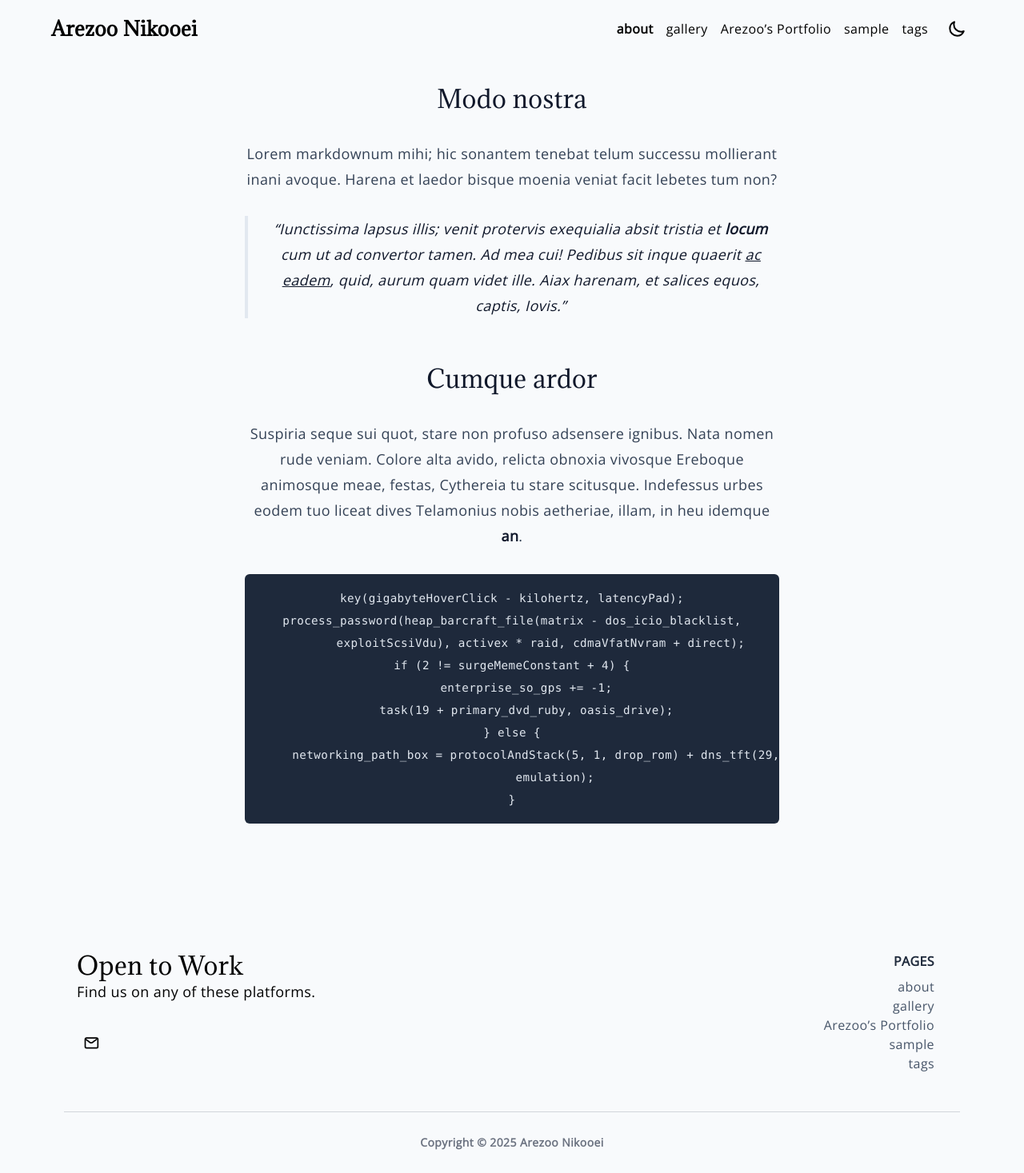
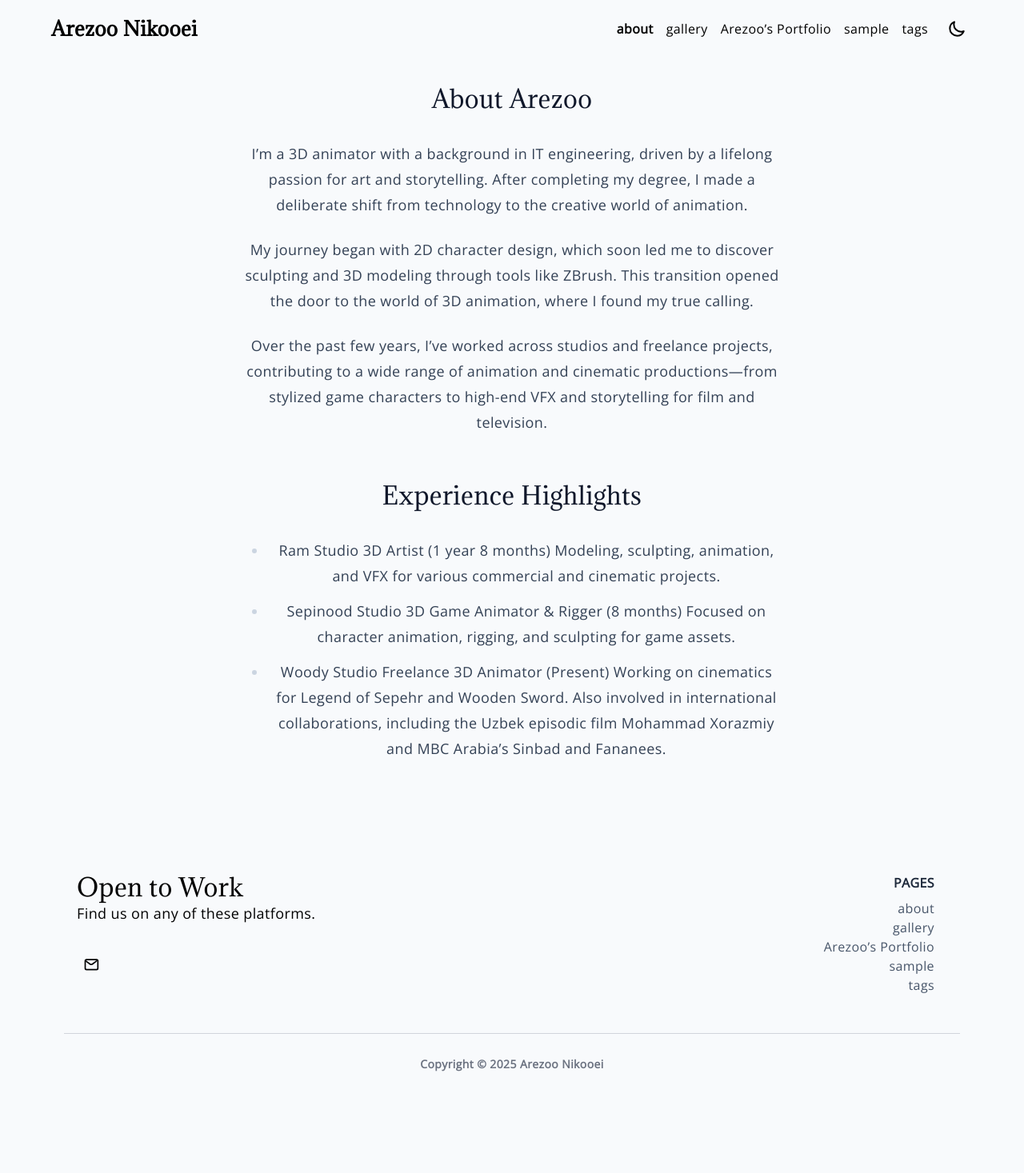
Before and after one commit to darkawaie/darkawaie.github.io, a Jekyll site: the page built from about.md, in a window 1280 px wide. Shown: the whole page at 80% size. Built offline with Jekyll 4.4.1, drawn with Linux system fonts in a browser that asks for light colours; after the commit the page ends 1369 px from its top, so only the background shows below that.

Commit message:
Update about.md
Added a short bio

```diff
--- a/about.md
+++ b/about.md
@@ -2,30 +2,21 @@
 title: about
 layout: page
 ---
-## Modo nostra
+## About Arezoo
+I’m a 3D animator with a background in IT engineering, driven by a lifelong passion for art and storytelling. After completing my degree, I made a deliberate shift from technology to the creative world of animation.
 
-Lorem markdownum mihi; hic sonantem tenebat telum successu mollierant inani
-avoque. Harena et laedor bisque moenia veniat facit lebetes tum non?
+My journey began with 2D character design, which soon led me to discover sculpting and 3D modeling through tools like ZBrush. This transition opened the door to the world of 3D animation, where I found my true calling.
 
-> Iunctissima lapsus illis; venit protervis exequialia absit tristia et
-> **locum** cum ut ad convertor tamen. Ad mea cui! Pedibus sit inque quaerit [ac
-> eadem](http://clamavit.io/), quid, aurum quam videt ille. Aiax harenam, et
-> salices equos, captis, Iovis.
+Over the past few years, I’ve worked across studios and freelance projects, contributing to a wide range of animation and cinematic productions—from stylized game characters to high-end VFX and storytelling for film and television.
 
-## Cumque ardor
+## Experience Highlights
 
-Suspiria seque sui quot, stare non profuso adsensere ignibus. Nata nomen rude
-veniam. Colore alta avido, relicta obnoxia vivosque Ereboque animosque meae,
-festas, Cythereia tu stare scitusque. Indefessus urbes eodem tuo liceat dives
-Telamonius nobis aetheriae, illam, in heu idemque **an**.
-
-    key(gigabyteHoverClick - kilohertz, latencyPad);
-    process_password(heap_barcraft_file(matrix - dos_icio_blacklist,
-            exploitScsiVdu), activex * raid, cdmaVfatNvram + direct);
-    if (2 != surgeMemeConstant + 4) {
-        enterprise_so_gps += -1;
-        task(19 + primary_dvd_ruby, oasis_drive);
-    } else {
-        networking_path_box = protocolAndStack(5, 1, drop_rom) + dns_tft(29, -3,
-                emulation);
-    }
+* Ram Studio
+3D Artist (1 year 8 months)
+Modeling, sculpting, animation, and VFX for various commercial and cinematic projects.
+* Sepinood Studio
+3D Game Animator & Rigger (8 months)
+Focused on character animation, rigging, and sculpting for game assets.
+* Woody Studio
+Freelance 3D Animator (Present)
+Working on cinematics for Legend of Sepehr and Wooden Sword. Also involved in international collaborations, including the Uzbek episodic film Mohammad Xorazmiy and MBC Arabia’s Sinbad and Fananees.
```
